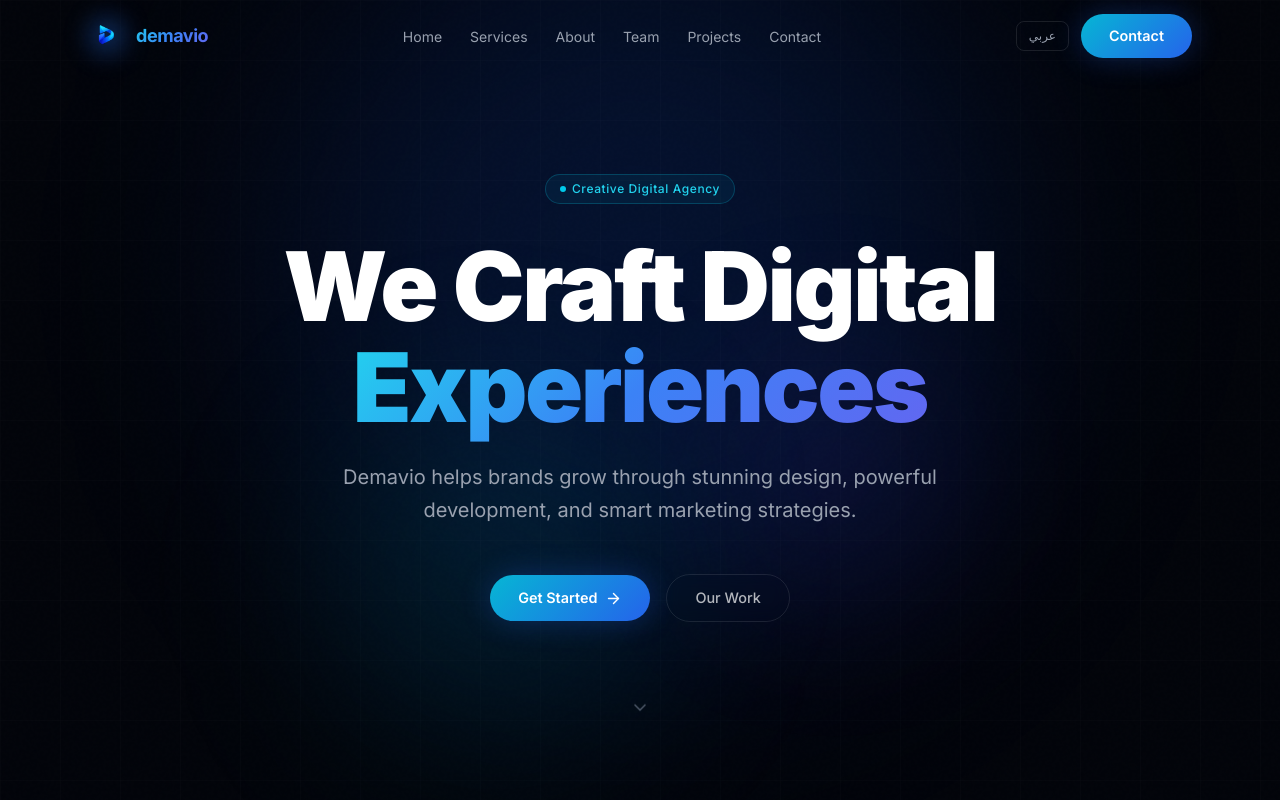
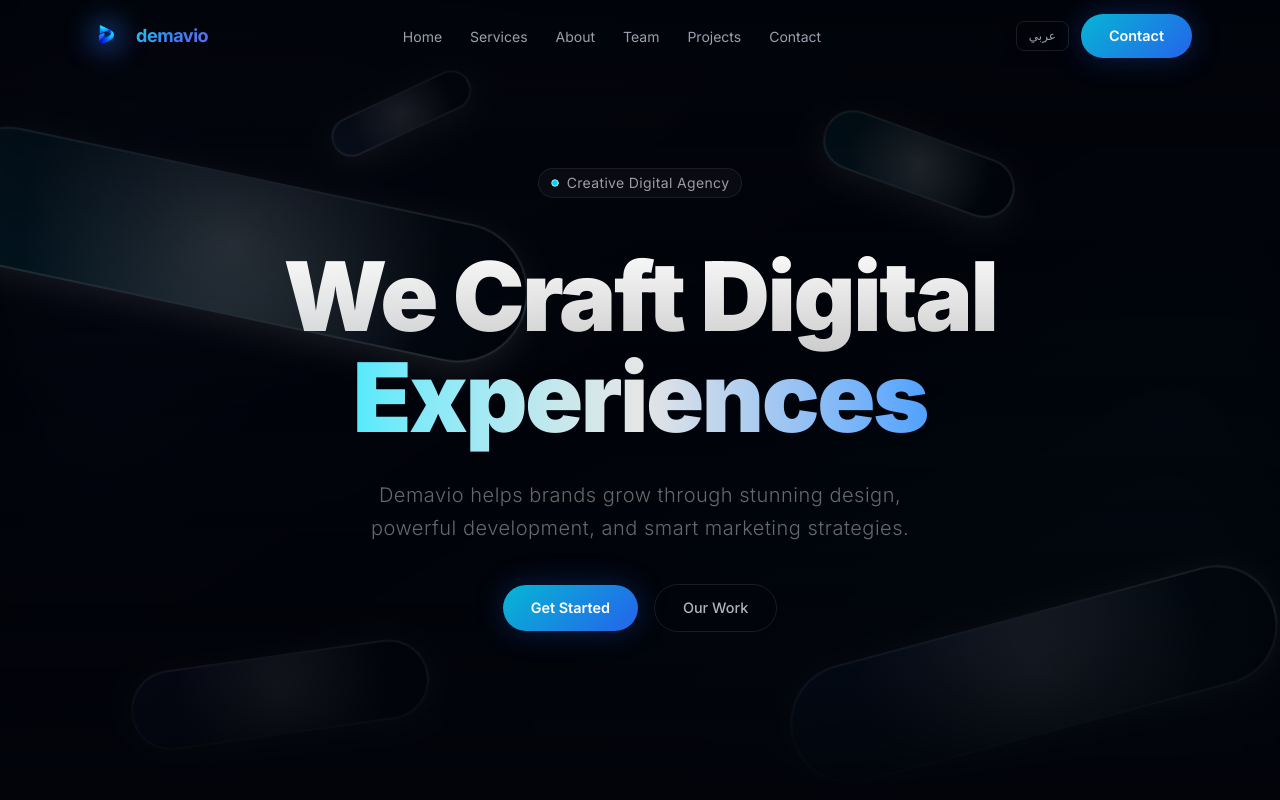
Before and after one commit to christianalhomsi/demavio, a Next.js app: page /en in a window 1280 px wide. Shown: the top 800 px of the page. Built offline with nearby package versions, Linux system fonts and the light colour scheme.

Commit message:
feat: replace Hero with HeroGeometric (framer-motion animated shapes)

```diff
--- a/components/Hero.tsx
+++ b/components/Hero.tsx
@@ -1,61 +1,18 @@
 'use client';
 import { useTranslations } from 'next-intl';
-import { ArrowRight, ChevronDown } from 'lucide-react';
+import { HeroGeometric } from '@/components/ui/shape-landing-hero';
 
 export default function Hero() {
   const t = useTranslations('hero');
 
   return (
-    <section id="home" className="relative min-h-screen flex items-center justify-center overflow-hidden">
-      {/* Background layers */}
-      <div className="absolute inset-0 pointer-events-none">
-        {/* Grid */}
-        <div
-          className="absolute inset-0 opacity-[0.03]"
-          style={{
-            backgroundImage: 'linear-gradient(rgba(255,255,255,0.5) 1px, transparent 1px), linear-gradient(90deg, rgba(255,255,255,0.5) 1px, transparent 1px)',
-            backgroundSize: '60px 60px',
-          }}
-        />
-        {/* Glows */}
-        <div className="absolute top-1/3 left-1/2 -translate-x-1/2 -translate-y-1/2 w-[700px] h-[700px] rounded-full bg-blue-600/15 blur-[130px]" />
-        <div className="absolute top-1/2 left-1/4 w-[350px] h-[350px] rounded-full bg-cyan-500/10 blur-[90px]" />
-        <div className="absolute bottom-1/4 right-1/4 w-[250px] h-[250px] rounded-full bg-indigo-600/10 blur-[80px]" />
-      </div>
-
-      <div className="relative z-10 max-w-5xl mx-auto px-6 text-center pt-24">
-        {/* Badge */}
-        <div className="badge mx-auto mb-8">
-          <span className="w-1.5 h-1.5 rounded-full bg-cyan-400 animate-pulse" />
-          {t('badge')}
-        </div>
-
-        {/* Heading */}
-        <h1 className="text-5xl sm:text-6xl md:text-8xl font-black mb-6 leading-[1.05] tracking-tight">
-          <span className="text-white">{t('title')}</span>
-          <br />
-          <span className="grad-text">{t('titleHighlight')}</span>
-        </h1>
-
-        <p className="text-gray-400 text-lg md:text-xl max-w-2xl mx-auto mb-12 leading-relaxed">
-          {t('subtitle')}
-        </p>
-
-        {/* CTAs */}
-        <div className="flex flex-wrap items-center justify-center gap-4">
-          <a href="#contact" className="btn-primary">
-            {t('cta')} <ArrowRight size={17} />
-          </a>
-          <a href="#projects" className="btn-secondary">
-            {t('ctaSecondary')}
-          </a>
-        </div>
-
-        {/* Scroll hint */}
-        <div className="mt-20 flex flex-col items-center gap-2 text-gray-600 animate-bounce">
-          <ChevronDown size={20} />
-        </div>
-      </div>
-    </section>
+    <HeroGeometric
+      badge={t('badge')}
+      title1={t('title')}
+      title2={t('titleHighlight')}
+      subtitle={t('subtitle')}
+      cta={t('cta')}
+      ctaSecondary={t('ctaSecondary')}
+    />
   );
 }
--- /dev/null
+++ b/components/ui/shape-landing-hero.tsx
@@ -0,0 +1,181 @@
+"use client";
+
+import { motion, type Variants } from "framer-motion";
+import { Circle } from "lucide-react";
+import { cn } from "@/lib/utils";
+
+function ElegantShape({
+  className,
+  delay = 0,
+  width = 400,
+  height = 100,
+  rotate = 0,
+  gradient = "from-white/[0.08]",
+}: {
+  className?: string;
+  delay?: number;
+  width?: number;
+  height?: number;
+  rotate?: number;
+  gradient?: string;
+}) {
+  return (
+    <motion.div
+      initial={{ opacity: 0, y: -150, rotate: rotate - 15 }}
+      animate={{ opacity: 1, y: 0, rotate: rotate }}
+      transition={{
+        duration: 2.4,
+        delay,
+        ease: [0.23, 0.86, 0.39, 0.96],
+        opacity: { duration: 1.2 },
+      }}
+      className={cn("absolute", className)}
+    >
+      <motion.div
+        animate={{ y: [0, 15, 0] }}
+        transition={{ duration: 12, repeat: Number.POSITIVE_INFINITY, ease: "easeInOut" }}
+        style={{ width, height }}
+        className="relative"
+      >
+        <div
+          className={cn(
+            "absolute inset-0 rounded-full",
+            "bg-gradient-to-r to-transparent",
+            gradient,
+            "backdrop-blur-[2px] border-2 border-white/[0.15]",
+            "shadow-[0_8px_32px_0_rgba(255,255,255,0.1)]",
+            "after:absolute after:inset-0 after:rounded-full",
+            "after:bg-[radial-gradient(circle_at_50%_50%,rgba(255,255,255,0.2),transparent_70%)]"
+          )}
+        />
+      </motion.div>
+    </motion.div>
+  );
+}
+
+function HeroGeometric({
+  badge = "Design Collective",
+  title1 = "Elevate Your Digital Vision",
+  title2 = "Crafting Exceptional Websites",
+  subtitle,
+  cta,
+  ctaSecondary,
+}: {
+  badge?: string;
+  title1?: string;
+  title2?: string;
+  subtitle?: string;
+  cta?: string;
+  ctaSecondary?: string;
+}) {
+  const fadeUpVariants: Variants = {
+    hidden: { opacity: 0, y: 30 },
+    visible: (i: number) => ({
+      opacity: 1,
+      y: 0,
+      transition: { duration: 1, delay: 0.5 + i * 0.2, ease: [0.25, 0.4, 0.25, 1] as [number, number, number, number] },
+    }),
+  };
+
+  return (
+    <div className="relative min-h-screen w-full flex items-center justify-center overflow-hidden bg-[#02040a]">
+      {/* Ambient gradient */}
+      <div className="absolute inset-0 bg-gradient-to-br from-indigo-500/[0.05] via-transparent to-cyan-500/[0.05] blur-3xl" />
+
+      {/* Floating shapes */}
+      <div className="absolute inset-0 overflow-hidden">
+        <ElegantShape
+          delay={0.3} width={600} height={140} rotate={12}
+          gradient="from-cyan-500/[0.12]"
+          className="left-[-10%] md:left-[-5%] top-[15%] md:top-[20%]"
+        />
+        <ElegantShape
+          delay={0.5} width={500} height={120} rotate={-15}
+          gradient="from-blue-500/[0.12]"
+          className="right-[-5%] md:right-[0%] top-[70%] md:top-[75%]"
+        />
+        <ElegantShape
+          delay={0.4} width={300} height={80} rotate={-8}
+          gradient="from-indigo-500/[0.12]"
+          className="left-[5%] md:left-[10%] bottom-[5%] md:bottom-[10%]"
+        />
+        <ElegantShape
+          delay={0.6} width={200} height={60} rotate={20}
+          gradient="from-cyan-400/[0.1]"
+          className="right-[15%] md:right-[20%] top-[10%] md:top-[15%]"
+        />
+        <ElegantShape
+          delay={0.7} width={150} height={40} rotate={-25}
+          gradient="from-blue-400/[0.1]"
+          className="left-[20%] md:left-[25%] top-[5%] md:top-[10%]"
+        />
+      </div>
+
+      {/* Content */}
+      <div className="relative z-10 container mx-auto px-4 md:px-6">
+        <div className="max-w-4xl mx-auto text-center">
+          {/* Badge */}
+          <motion.div
+            custom={0}
+            variants={fadeUpVariants}
+            initial="hidden"
+            animate="visible"
+            className="inline-flex items-center gap-2 px-3 py-1 rounded-full bg-white/[0.03] border border-white/[0.08] mb-8 md:mb-12"
+          >
+            <Circle className="h-2 w-2 fill-cyan-400" />
+            <span className="text-sm text-white/60 tracking-wide">{badge}</span>
+          </motion.div>
+
+          {/* Heading */}
+          <motion.div custom={1} variants={fadeUpVariants} initial="hidden" animate="visible">
+            <h1 className="text-4xl sm:text-6xl md:text-8xl font-black mb-6 md:mb-8 tracking-tight leading-[1.05]">
+              <span className="bg-clip-text text-transparent bg-gradient-to-b from-white to-white/80">
+                {title1}
+              </span>
+              <br />
+              <span className="bg-clip-text text-transparent bg-gradient-to-r from-cyan-300 via-white/90 to-blue-400">
+                {title2}
+              </span>
+            </h1>
+          </motion.div>
+
+          {/* Subtitle */}
+          {subtitle && (
+            <motion.div custom={2} variants={fadeUpVariants} initial="hidden" animate="visible">
+              <p className="text-base sm:text-lg md:text-xl text-white/40 mb-10 leading-relaxed font-light tracking-wide max-w-xl mx-auto px-4">
+                {subtitle}
+              </p>
+            </motion.div>
+          )}
+
+          {/* CTAs */}
+          {(cta || ctaSecondary) && (
+            <motion.div
+              custom={3}
+              variants={fadeUpVariants}
+              initial="hidden"
+              animate="visible"
+              className="flex flex-wrap items-center justify-center gap-4"
+            >
+              {cta && (
+                <a href="#contact" className="btn-primary">
+                  {cta}
+                </a>
+              )}
+              {ctaSecondary && (
+                <a href="#projects" className="btn-secondary">
+                  {ctaSecondary}
+                </a>
+              )}
+            </motion.div>
+          )}
+        </div>
+      </div>
+
+      {/* Vignette */}
+      <div className="absolute inset-0 bg-gradient-to-t from-[#02040a] via-transparent to-[#02040a]/80 pointer-events-none" />
+    </div>
+  );
+}
+
+export { HeroGeometric };
--- /dev/null
+++ b/lib/utils.ts
@@ -0,0 +1,6 @@
+import { type ClassValue, clsx } from "clsx";
+import { twMerge } from "tailwind-merge";
+
+export function cn(...inputs: ClassValue[]) {
+  return twMerge(clsx(inputs));
+}
--- a/package.json
+++ b/package.json
@@ -9,11 +9,14 @@
     "lint": "eslint"
   },
   "dependencies": {
+    "clsx": "^2.1.1",
+    "framer-motion": "^12.38.0",
     "lucide-react": "^1.6.0",
     "next": "16.2.1",
     "next-intl": "^4.8.3",
     "react": "19.2.4",
-    "react-dom": "19.2.4"
+    "react-dom": "19.2.4",
+    "tailwind-merge": "^3.5.0"
   },
   "devDependencies": {
     "@tailwindcss/postcss": "^4",
```
Also changed, not shown: 1 other file (tests, documents, lock files or other folders).
